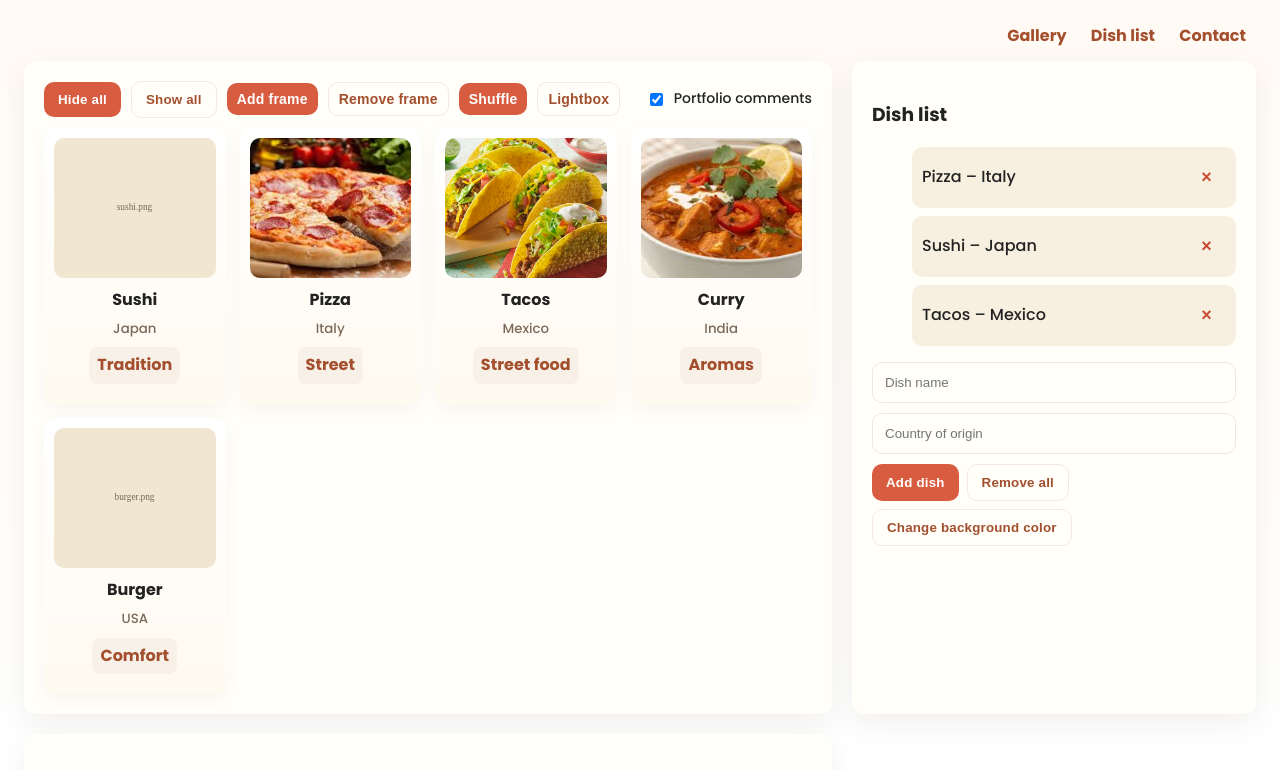
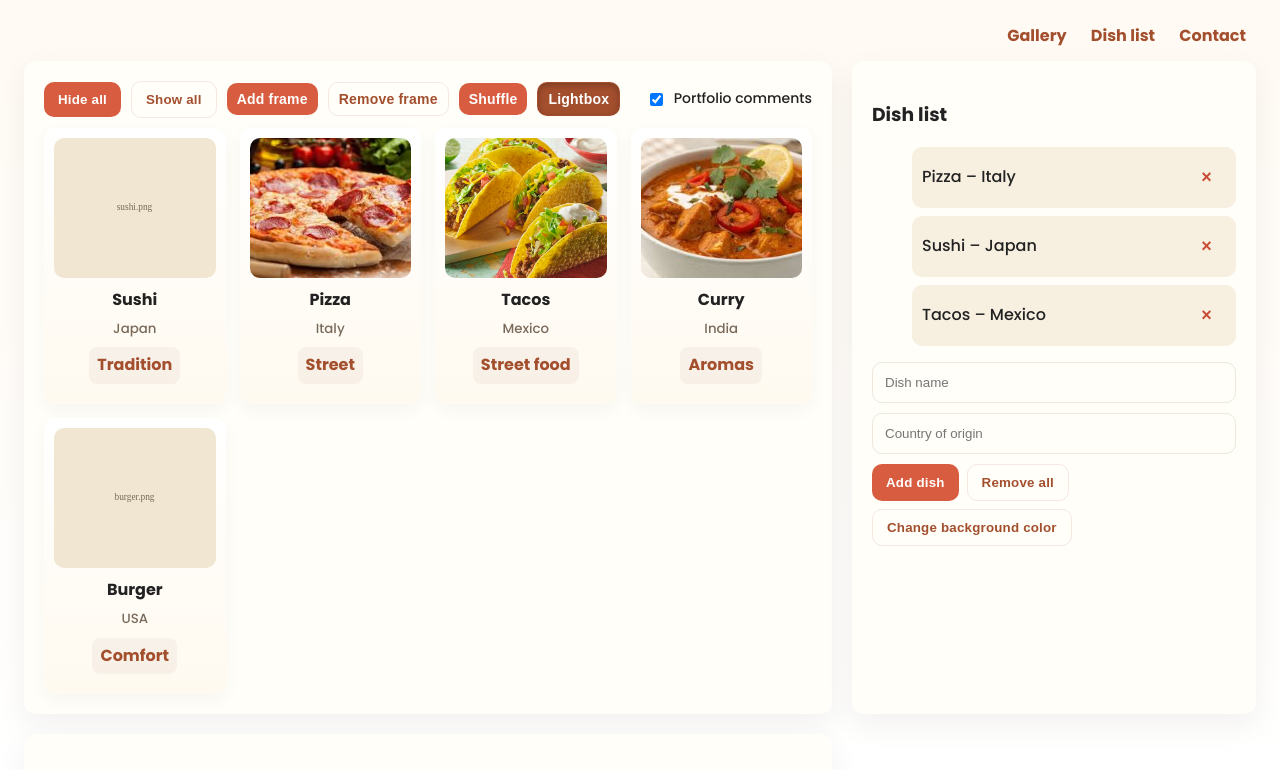
Before and after one commit to eryks23/World-Cuisine, a plain HTML site: page index.html in a window 1280 px wide. Both pictures are taken after a click on the button "Lightbox". Shown: the top 770 px of the page. Drawn offline with nearby package versions, Linux system fonts and the light colour scheme.

Commit message:
Update style.css

```diff
--- a/css/style.css
+++ b/css/style.css
@@ -119,6 +119,12 @@ button.alt {
 button:hover {
     transform: translateY(-2px);
     transition: all .18s ease;
+}
+
+button.active {
+    background: var(--accent-dark);
+    color: #fff;
+    box-shadow: inset 0 2px 6px rgba(0,0,0,0.25);
 }
 
 /* gallery */
```
